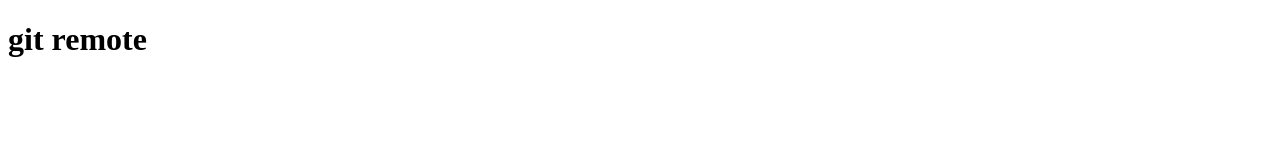
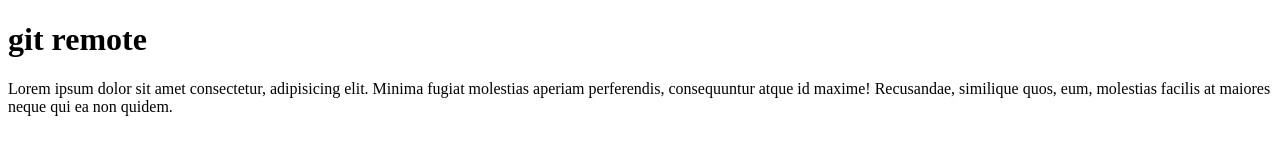
Before and after one commit to alanpradana/coba-git-remote, a plain HTML site: page index.html in a window 1280 px wide. Drawn offline with Linux system fonts and the light colour scheme.

Commit message:
menambahkan file paragraf

```diff
--- a/index.html
+++ b/index.html
@@ -8,5 +8,6 @@
 </head>
 <body>
     <h1>git remote</h1>
+    <p>Lorem ipsum dolor sit amet consectetur, adipisicing elit. Minima fugiat molestias aperiam perferendis, consequuntur atque id maxime! Recusandae, similique quos, eum, molestias facilis at maiores neque qui ea non quidem.</p>
 </body>
 </html>
```
